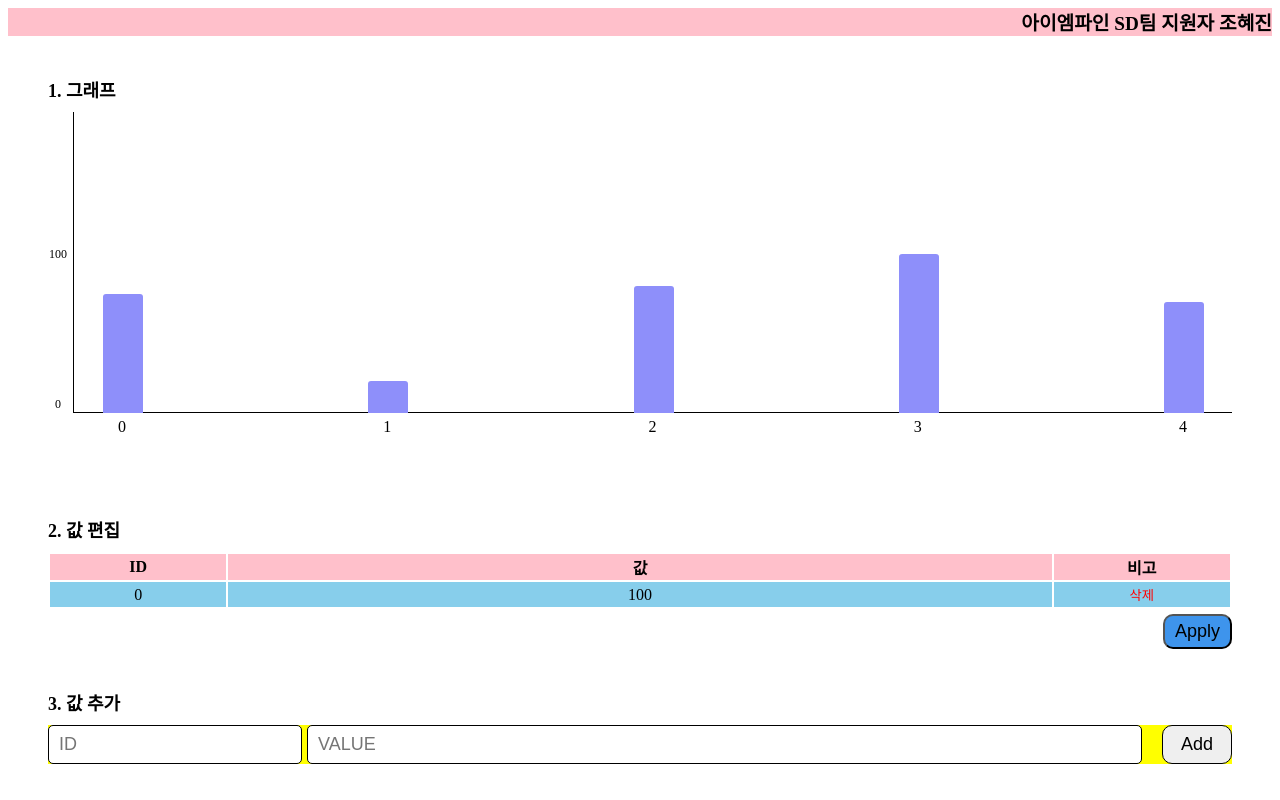
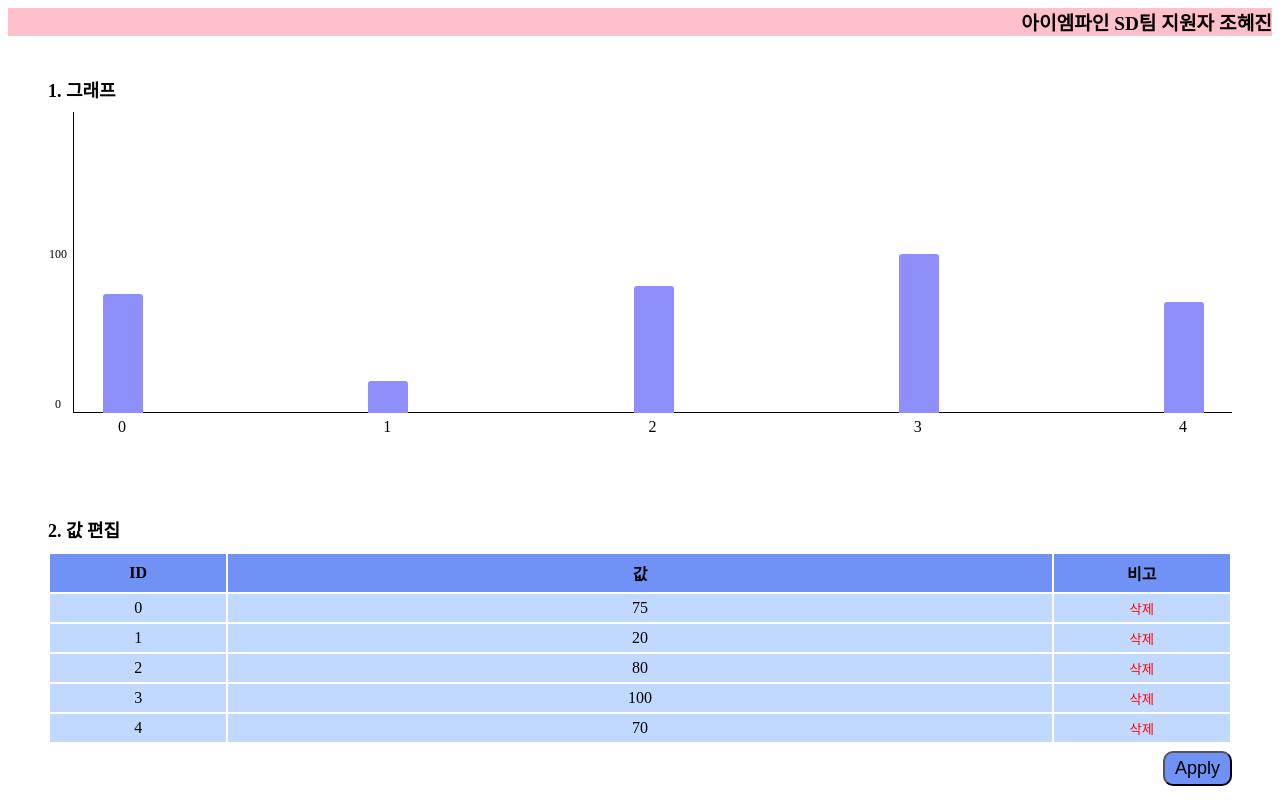
Before and after one commit to Emma-Hyejin/IMFINE_FE_assignment, a plain HTML site: page index.html in a window 1280 px wide. Shown: the top 800 px of the page. Drawn offline with Linux system fonts and the light colour scheme.

Commit message:
Feat: 2.값 편집의 삭제 버튼 기능 구현

```diff
--- a/index.css
+++ b/index.css
@@ -34,12 +34,13 @@ ul, li{
     border-radius: 10px;
     padding: 5px 10px;
     font-size: 18px;
-    background-color:#3e94ec ;
+    background-color:#7091F5;
     float: right;
 }
 
 .btn:hover{
     cursor:pointer;
+    background-color: #A9C9FF;
 }
 
 /* 그래프 */
@@ -115,24 +116,38 @@ tr {
 
 thead .chart_items {
     margin: 0;
-    background-color: pink;
+    padding: 7px 0;
+    background-color: #7091F5;
 }
 
 tbody .chart_contents {
     margin: 3px 0 3px 0;
-    background-color: skyblue;
+    background-color: #C2D9FF;
+}
+
+tbody .chart_contents:hover {
+    background-color: #A9C9FF;
+}
+
+.chart_content {
+    padding: 5px 0;
 }
 
 /* 삭제 버튼 */
-.delteBtn {
+.deleteBtn {
     background:none;
     border: none;
     color: red;
 }
 
+.deleteBtn:hover{
+    cursor: pointer;
+    font-weight: 800;
+}
+
 /* Apply 버튼 */
 .applyBtn {
-   margin: 5px 0 0 0 ;
+   margin: 7px 0 0 0 ;
 }
 
 
--- a/index.html
+++ b/index.html
@@ -35,13 +35,6 @@
                     </tr>
                 </thead>
                 <tbody>
-                    <tr class="chart_contents">
-                        <td class="chart_content id">0</td>
-                        <td class="chart_content value">100</td>
-                        <td class="chart_content etc">
-                            <button class="delteBtn">삭제</button>
-                        </td>
-                    </tr>
                 </tbody>
             </table>
 
--- a/main.js
+++ b/main.js
@@ -50,3 +50,47 @@ dummyDatas.forEach( function(data) {
 
     xList.appendChild(xItem);
 });
+
+
+// 2. 값 변경 로직
+dummyDatas.forEach( (data) => {
+    let tbody = document.querySelector('.chart_table tbody');
+    let row = document.createElement('tr');
+    row.className = "chart_contents";
+
+    let idPart = document.createElement('td');
+    idPart.className = "chart_content id";
+    idPart.textContent = data.id;
+
+    let valuePart = document.createElement('td');
+    valuePart.className = "chart_content value";
+    valuePart.textContent = data.value;
+
+    let etcPart = document.createElement('td');
+    etcPart.className = "char_content etc";
+
+
+    let deleteBtn = document.createElement('button');
+    deleteBtn.className = "deleteBtn";
+    deleteBtn.textContent = "삭제";
+
+    etcPart.appendChild(deleteBtn);
+
+    //row > idPart,valuePArt, etcPart
+    row.appendChild(idPart);
+    row.appendChild(valuePart);
+    row.appendChild(etcPart);
+
+    tbody.appendChild(row);
+});
+
+const deleteBtn = document.querySelectorAll('.deleteBtn');
+
+deleteBtn.forEach((button) => {
+    button.addEventListener('click', function(){
+        const row = button.closest('tr');
+        if(row){
+            row.remove();
+        }
+    });
+});
```
